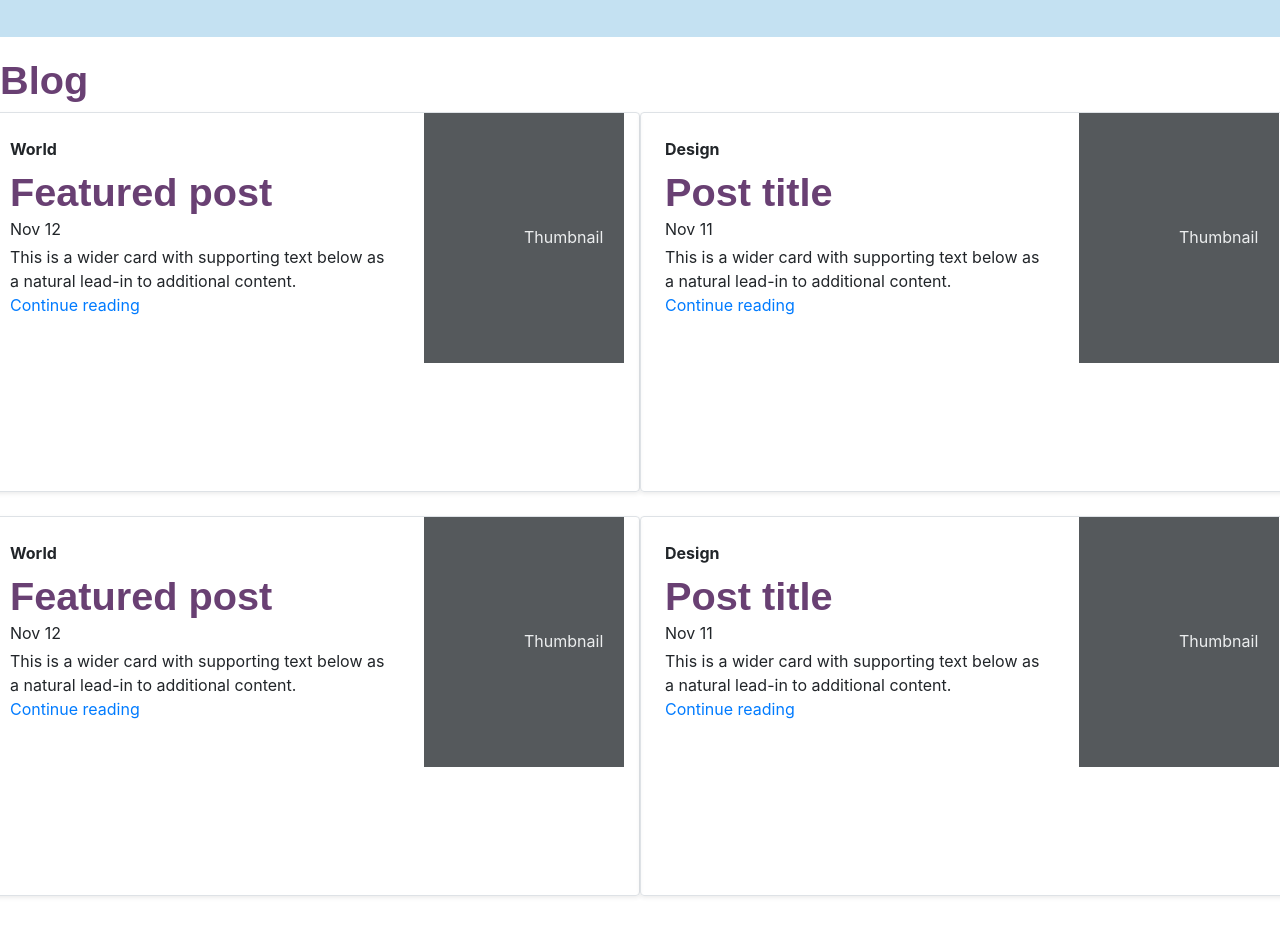
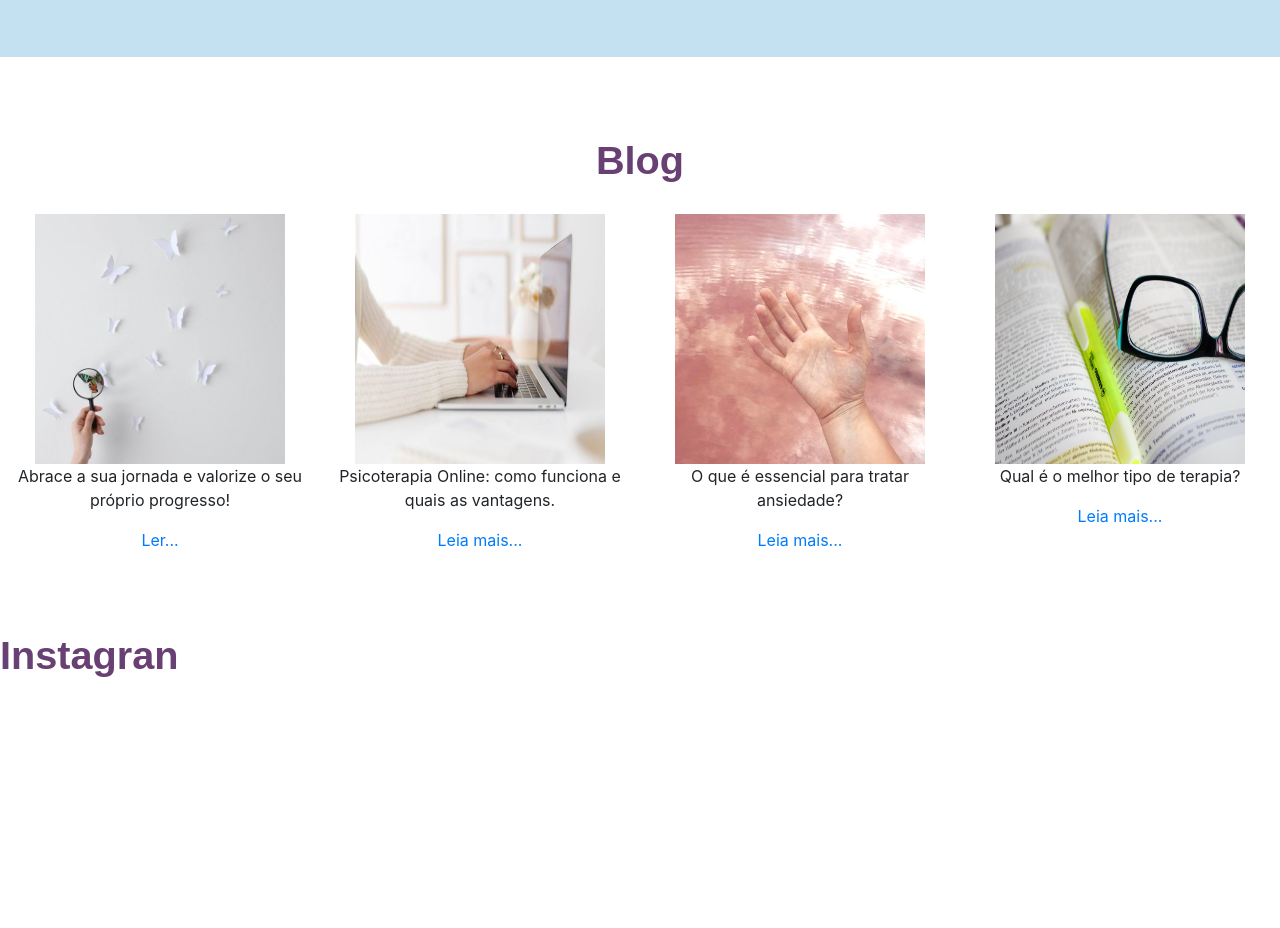
Before and after one commit to BereniceValle/Psicologa-Nina-Sousa, a plain HTML site: page index.html in a window 1280 px wide. Shown: the part 1549-2477 px from the top of the page. After the commit the page ends 2237 px from the top, so only its background shows below. Drawn offline with nearby package versions, Linux system fonts and the light colour scheme; a script that the page names is missing.

Commit message:
add section blog

```diff
--- a/index.html
+++ b/index.html
@@ -10,6 +10,7 @@
 
     <link rel="stylesheet" href="./styles/style.css">
     <link rel="stylesheet" href="./styles/mobile.css">
+    <link rel="stylesheet" href="./styles/animacao.css">
 
 
 </head>
@@ -93,85 +94,95 @@
         </section>
         <section class="blog">
             <h3>Blog</h3>
-            <div clas="blog-mestre">
-                <div class="row mb-2">
-                    <div class="col-md-6">
-                      <div class="row g-0 border rounded overflow-hidden flex-md-row mb-4 shadow-sm h-md-250 position-relative">
-                        <div class="col p-4 d-flex flex-column position-static">
-                          <strong class="d-inline-block mb-2 text-primary-emphasis">World</strong>
-                          <h3 class="mb-0">Featured post</h3>
-                          <div class="mb-1 text-body-secondary">Nov 12</div>
-                          <p class="card-text mb-auto">This is a wider card with supporting text below as a natural lead-in to additional content.</p>
-                          <a href="#" class="icon-link gap-1 icon-link-hover stretched-link">
-                            Continue reading
-                            <svg class="bi"><use xlink:href="#chevron-right"/></svg>
-                          </a>
-                        </div>
-                        <div class="col-auto d-none d-lg-block">
-                          <svg class="bd-placeholder-img" width="200" height="250" xmlns="http://www.w3.org/2000/svg" role="img" aria-label="Placeholder: Thumbnail" preserveAspectRatio="xMidYMid slice" focusable="false"><title>Placeholder</title><rect width="100%" height="100%" fill="#55595c"/><text x="50%" y="50%" fill="#eceeef" dy=".3em">Thumbnail</text></svg>
-                        </div>
-                      </div>
+            <div class="blog-mestre">
+              <div class="row">
+                <div class="col-lg-3">
+                  <div class="blog-img">
+                    <img src="./imagens/abraceSuaJornada.jpg" width="250"
+                    height="250" role="img" aria-label="Placeholder: 140x140"
+                    preserveAspectRatio="xMidYMid slice" focusable="false">
+                  </div>
+                  <div class="blog-texto">
+                    <p>
+                      Abrace a sua jornada e valorize o seu próprio progresso!
+                    </p>
+                    <a href="blog.html">Ler...</a>
+                  </div>
+                </div>
+
+                <div class="col-lg-3">
+                  <div class="blog-img">
+                    <img src="./imagens/psicoterapiaOnline.jpg" width="250"
+                    height="250" role="img" aria-label="Placeholder:"
+                    preserveAspectRatio="xMidYMid slice" focusable="false">
+                  </div>
+                  <div class="blog-texto">
+                    <p>
+                      Psicoterapia Online: como funciona e quais as vantagens.
+                    </p>
+                    <a href="blog.html">Leia mais...</a>
+                  </div>
+                </div>
+
+                <div class="col-lg-3">
+                    <div class="blog-img">
+                      <img src="./imagens/tratarAnsiedade.jpg" width="250"
+                      height="250" role="img" aria-label="Placeholder:"
+                      preserveAspectRatio="xMidYMid slice" focusable="false">
                     </div>
-                    <div class="col-md-6">
-                      <div class="row g-0 border rounded overflow-hidden flex-md-row mb-4 shadow-sm h-md-250 position-relative">
-                        <div class="col p-4 d-flex flex-column position-static">
-                          <strong class="d-inline-block mb-2 text-success-emphasis">Design</strong>
-                          <h3 class="mb-0">Post title</h3>
-                          <div class="mb-1 text-body-secondary">Nov 11</div>
-                          <p class="mb-auto">This is a wider card with supporting text below as a natural lead-in to additional content.</p>
-                          <a href="#" class="icon-link gap-1 icon-link-hover stretched-link">
-                            Continue reading
-                            <svg class="bi"><use xlink:href="#chevron-right"/></svg>
-                          </a>
-                        </div>
-                        <div class="col-auto d-none d-lg-block">
-                          <svg class="bd-placeholder-img" width="200" height="250" xmlns="http://www.w3.org/2000/svg" role="img" aria-label="Placeholder: Thumbnail" preserveAspectRatio="xMidYMid slice" focusable="false"><title>Placeholder</title><rect width="100%" height="100%" fill="#55595c"/><text x="50%" y="50%" fill="#eceeef" dy=".3em">Thumbnail</text></svg>
-                        </div>
-                      </div>
+                    <div class="blog-texto">
+                      <p>
+                        O que é essencial para tratar ansiedade?
+                      </p>
+                      <a href="blog.html">Leia mais...</a>
                     </div>
-                    <div class="col-md-6">
-                        <div class="row g-0 border rounded overflow-hidden flex-md-row mb-4 shadow-sm h-md-250 position-relative">
-                          <div class="col p-4 d-flex flex-column position-static">
-                            <strong class="d-inline-block mb-2 text-primary-emphasis">World</strong>
-                            <h3 class="mb-0">Featured post</h3>
-                            <div class="mb-1 text-body-secondary">Nov 12</div>
-                            <p class="card-text mb-auto">This is a wider card with supporting text below as a natural lead-in to additional content.</p>
-                            <a href="#" class="icon-link gap-1 icon-link-hover stretched-link">
-                              Continue reading
-                              <svg class="bi"><use xlink:href="#chevron-right"/></svg>
-                            </a>
-                          </div>
-                          <div class="col-auto d-none d-lg-block">
-                            <svg class="bd-placeholder-img" width="200" height="250" xmlns="http://www.w3.org/2000/svg" role="img" aria-label="Placeholder: Thumbnail" preserveAspectRatio="xMidYMid slice" focusable="false"><title>Placeholder</title><rect width="100%" height="100%" fill="#55595c"/><text x="50%" y="50%" fill="#eceeef" dy=".3em">Thumbnail</text></svg>
-                          </div>
-                        </div>
-                      </div>
-                      <div class="col-md-6">
-                        <div class="row g-0 border rounded overflow-hidden flex-md-row mb-4 shadow-sm h-md-250 position-relative">
-                          <div class="col p-4 d-flex flex-column position-static">
-                            <strong class="d-inline-block mb-2 text-success-emphasis">Design</strong>
-                            <h3 class="mb-0">Post title</h3>
-                            <div class="mb-1 text-body-secondary">Nov 11</div>
-                            <p class="mb-auto">This is a wider card with supporting text below as a natural lead-in to additional content.</p>
-                            <a href="#" class="icon-link gap-1 icon-link-hover stretched-link">
-                              Continue reading
-                              <svg class="bi"><use xlink:href="#chevron-right"/></svg>
-                            </a>
-                          </div>
-                          <div class="col-auto d-none d-lg-block">
-                            <svg class="bd-placeholder-img" width="200" height="250" xmlns="http://www.w3.org/2000/svg" role="img" aria-label="Placeholder: Thumbnail" preserveAspectRatio="xMidYMid slice" focusable="false"><title>Placeholder</title><rect width="100%" height="100%" fill="#55595c"/><text x="50%" y="50%" fill="#eceeef" dy=".3em">Thumbnail</text></svg>
-                          </div>
-                        </div>
-                  </div>
+                </div>
 
+                <div class="col-lg-3">
+                    <div class="blog-img">
+                      <img src="./imagens/tiposDeTerapia.jpg" width="250"
+                      height="250" role="img" aria-label="Placeholder:"
+                      preserveAspectRatio="xMidYMid slice" focusable="false">
+                    </div>
+                    <div class="blog-texto">
+                      <p>
+                        Qual é o melhor tipo de terapia?
+                      </p>
+                      <a href="blog.html">Leia mais...</a>
+                    </div>
+                </div>
+              </div>
             </div>
         </section>
-        <section class="instagran"></section>
+        <section class="instagran">
+          <h3>Instagran</h3>
+          <div class="instagran-mestre">
+            <div></div>
+
+          </div>
+        </section>
         <section class="contato"></section>
     </main>
-    <footer></footer>
+    <link rel="stylesheet" href="https://maxcdn.bootstrapcdn.com/font-awesome/4.5.0/css/font-awesome.min.css">
+    <a href=" https://wa.me/5531992965828" style="position:fixed;width:60px;height:60px;bottom:40px;right:40px;background-color:#25d366;color:#FFF;border-radius:50px;text-align:center;font-size:30px;box-shadow: 1px 1px 2px #888;
+  z-index:1000;" target="_blank">
+        <i style="margin-top:16px" class="fa fa-whatsapp"></i>
+    </a>
+    <footer>
+
+    </footer>
 
     <script src="https://code.jquery.com/jquery-3.6.0.min.js"></script>
+
+    <script src="https://cdnjs.cloudflare.com/ajax/libs/waypoints/4.0.1/jquery.waypoints.min.js"
+        integrity="sha512-CEiA+78TpP9KAIPzqBvxUv8hy41jyI3f2uHi7DGp/Y/Ka973qgSdybNegWFciqh6GrN2UePx2KkflnQUbUhNIA=="
+        crossorigin="anonymous"></script>
+
+    <script src="https://cdnjs.cloudflare.com/ajax/libs/waypoints/4.0.1/shortcuts/sticky.min.js"
+        integrity="sha512-O5YCLUxCY2OBc4rfpnKUIgE4LGuCiW8CrJ7ty4hvkBAAKUOnlbomEFWd3a6ruRnFvO3LG2wiaGiJ1heOvdppvA=="
+        crossorigin="anonymous"></script>
+
+    <script src="./bootstrap-5.3.0-alpha1-dist/js/bootstrap.min.js"></script>
     <script src="https://unpkg.com/ionicons@5.0.0/dist/ionicons.js"></script>
 
     <script src="./scripts/script.js"></script>
--- a/styles/style.css
+++ b/styles/style.css
@@ -16,7 +16,7 @@ h1{
     font-family: Arial, Helvetica, sans-serif;
     text-shadow: 4px 4px 6px #000;
     font-weight: 700;
-    font-size: max(35px, 3.1vw); /* já fica responsivo*/
+    font-size: max(20px, 5.2vw); /* já fica responsivo*/
 }
 
 h2{
@@ -24,7 +24,7 @@ h2{
     text-shadow: 4px 4px 6px #000;
     color: #c4e1f2;
     font-weight: 600;
-    font-size: max(20px, 1.8vw); /* já fica responsivo*/
+    font-size: max(15px, 2.8vw); /* já fica responsivo*/
 }
 
 h3{
@@ -32,15 +32,15 @@ h3{
     /* text-shadow: 4px 4px 6px #000; */
     color: #694073;
     font-weight: 600;
-    font-size:max(35px, 3.1vw);
+    font-size:max(30px, 3.1vw);
 }
 /*-------  Botão chamada  -------*/
 div.chamada a{
-    font-size: max(16px, 1.8vw); /*já deixa a fonte responsiva*/
+    font-size: max(15px, 1.8vw); /*já deixa a fonte responsiva*/
     color: #694973;
     text-decoration: none;
     padding: 10px 40px;
-    border-radius: 50px;
+    border-radius: 40px;
     font-weight: 600;
     background: linear-gradient(rgba(225, 206, 221, 1) 0%, rgba(196, 225, 242, 1) 50%, rgba(62, 168, 168, 1) 100%);
 
@@ -54,7 +54,7 @@ div.chamada a:hover{
 /*-------  Elementos do header  -------*/
 header{
     width: 100%;
-    height: 50vw;
+    height: max(650px, 1vw);
     background: linear-gradient(rgba(0,0,0,0.5), rgba(0,0,0,0.1) ), url('../imagens/capaFundo.png');
     background-repeat: no-repeat;
     background-position: center center;
@@ -133,13 +133,14 @@ header nav#nav-esquerda ul.menu-principal li a:hover{
     opacity: .6;
     border-bottom: 1px solid #3ea8a8;
 }
+/*-------  Chamada  -------*/
 
 header div.chamada{
     position: absolute;
-    width: 100%;
-    height: 300px;
+    width: 80%;
+    height: max(20px, 1vw);;
     text-align: center;
-    top: 60%;
+    top: 50%;
     left: 50%;
     transform: translate(-50%, -50%);
 }
@@ -157,7 +158,7 @@ header div.chamada h2{
 section.tratamento{
     max-width: 100%;
     padding-top: 60px;
-    padding-bottom: 30px;
+    padding-bottom: 40px;
     padding-left: 15px;
     padding-right: 15px;
     margin-bottom: 20px;
@@ -175,7 +176,7 @@ section.tratamento div.tratamento-mestre div.tratamento-texto{
 
 }
 
-/*-------  Elementos do tratamento  -------*/
+/*-------  Elementos do depoimento  -------*/
 section.depoimentos{
     max-width: 100%;
     padding-top: 20px;
@@ -195,3 +196,19 @@ section.depoimentos div.depoimentos-mestre{
 section.depoimentos div.depoimentos-mestre img{
     border: 2px solid #694073;
 }
+
+/*-------  Elementos do blog  -------*/
+section.blog{
+    max-width: 100%;
+    padding-top: 60px;
+    padding-bottom: 30px;
+    padding-left: 15px;
+    padding-right: 15px;
+    margin-bottom: 20px;
+    text-align: center;
+}
+section.blog div.blog-mestre{
+    text-align: center;
+    margin-top: 30px;
+    margin-bottom: 30px;
+}
```
Also changed, not shown: styles/mobile.css (+18 -0 lines), styles/animacao.css (added).
